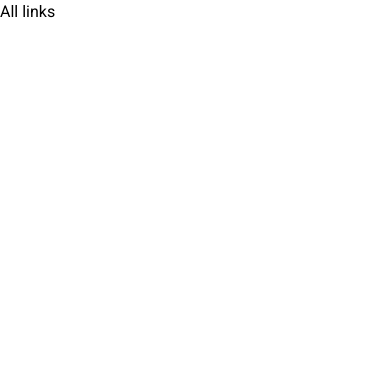
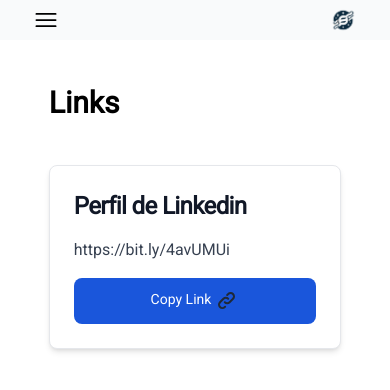
Before and after one commit to ramiroAlvarez9/shortener-link-frontend, a Next.js app: page /links in a window 390 px wide. Shown: the top 390 px of the page. Built offline with nearby package versions, Linux system fonts and the light colour scheme.

Commit message:
maquetado basico mobile terminado.

```diff
--- a/pages/_app.js
+++ b/pages/_app.js
@@ -1,5 +1,6 @@
 import { Roboto } from 'next/font/google'
 import '../src/app/globals.scss';
+import Menu from '@/app/components/Menu';
 
 const roboto = Roboto({
   weight: '400',
@@ -9,6 +10,7 @@
 export default function MyApp({ Component, pageProps }) {
   return (
     <main className={roboto.className}>
+      < Menu />
       <Component {...pageProps} />
     </main>
   )
--- a/pages/links.tsx
+++ b/pages/links.tsx
@@ -1,9 +1,22 @@
-import { NextPage } from 'next'
+import { NextPage } from "next";
+import CTALinkCard from "@/app/components/CTALinkCard";
 
 interface Props {}
 
 const Links: NextPage<Props> = ({}) => {
-  return <div>All links</div>
-}
+  return (
+    <>
+      <section  className="section__links flex justify-center">
 
-export default Links
+       <div style={{width: '75%', height: '100%'}} className="links__container">
+        <h2 style={{ fontWeight: 700 ,fontSize: '30px' }} className="createlink__title mt-10">
+            Links
+        </h2>
+          <CTALinkCard />
+        </div>
+      </section>
+    </>
+  );
+};
+
+export default Links;
--- a/pages/main.tsx
+++ b/pages/main.tsx
@@ -1,4 +1,4 @@
-import Card from "@/app/components/Card";
+import HorizontalCard from "@/app/components/HorizontalCard";
 
 
 export default function Main() {
@@ -12,13 +12,13 @@
             Your <br />links <br />platform.
           </h1>
 
-          <Card
+          <HorizontalCard
             urlImageLink="https://images.vexels.com/media/users/3/136294/isolated/preview/4172fc9833fe18b5f8669b148713a189-link-icon.png"
             title="Create your link"
             buttonTitle="Create"
             href = '/createlink'
           />
-          <Card
+          <HorizontalCard
             urlImageLink="https://images.vexels.com/media/users/3/136294/isolated/preview/4172fc9833fe18b5f8669b148713a189-link-icon.png"
             title="See your links"
             buttonTitle="View "
--- /dev/null
+++ b/src/app/components/CTALinkCard.tsx
@@ -0,0 +1,45 @@
+import { NextPage } from "next";
+import { Button, Card } from "flowbite-react";
+
+interface Props {}
+
+const CTALinkCard: NextPage<Props> = ({}) => {
+  return (
+    <>
+      <Card className="max-w-sm mt-10">
+        <h5 className="text-2xl font-bold tracking-tight text-gray-900 dark:text-white">
+          Perfil de Linkedin
+        </h5>
+        <a
+          className="font-normal text-gray-700 dark:text-gray-400"
+          href="https://bit.ly/4avUMUi"
+          target="_blank"
+        >
+          https://bit.ly/4avUMUi
+        </a>
+        <Button color = 'blue'>
+          Copy Link
+          <svg
+            className="w-6 h-6 text-gray-800 dark:text-white ml-1"
+            aria-hidden="true"
+            xmlns="http://www.w3.org/2000/svg"
+            width="24"
+            height="24"
+            fill="none"
+            viewBox="0 0 24 24"
+          >
+            <path
+              stroke="currentColor"
+              strokeLinecap="round"
+              strokeLinejoin="round"
+              strokeWidth="2"
+              d="M13.213 9.787a3.391 3.391 0 0 0-4.795 0l-3.425 3.426a3.39 3.39 0 0 0 4.795 4.794l.321-.304m-.321-4.49a3.39 3.39 0 0 0 4.795 0l3.424-3.426a3.39 3.39 0 0 0-4.794-4.795l-1.028.961"
+            />
+          </svg>
+        </Button>
+      </Card>
+    </>
+  );
+};
+
+export default CTALinkCard;
--- /dev/null
+++ b/src/app/components/CreateLinkForm.tsx
@@ -0,0 +1,29 @@
+"use client";
+
+import { Button, Checkbox, Label, TextInput } from "flowbite-react";
+
+export default function CreateLinkForm() {
+  return (
+    <form className="flex max-w-md flex-col gap-4 mt-10">
+      <div>
+        <div className="mb-2 block">
+          <Label htmlFor="email1" value="Destination" />
+        </div>
+        <TextInput id="email1" type="email" placeholder="https://www.example.com/long-url" required />
+      </div>
+      <div>
+        <div className="mb-2 block">
+          <Label htmlFor="password1" value="Title" />
+        </div>
+        <TextInput id="password1" type="password" required />
+      </div>
+      <div className="flex items-center gap-2">
+        <Checkbox id="remember" />
+        <Label htmlFor="remember"> Create qr code too?</Label>
+      </div>
+      <Button outline gradientDuoTone="cyanToBlue">
+        Create
+      </Button>
+    </form>
+  );
+}
--- a/src/app/globals.scss
+++ b/src/app/globals.scss
@@ -5,6 +5,7 @@
 $backgroundMenu : #f9fafb;
 $backgroundHome : #f4f6fa;
 $titlesColor : #273144;
+
 :root {
   --foreground-rgb: 0, 0, 0;
   --background-start-rgb: 214, 219, 220;
@@ -20,25 +21,31 @@
   }
 }
 
-body {
+body {}
 
-}
-.hamburgerMenu{
+.hamburgerMenu {
   background-color: $backgroundMenu;
 
 }
 
-.home__section{
+.home__section {
   width: 100%;
   height: 100vh;
   background-color: $backgroundHome;
 
-  .home__title{
+  .home__title {
     color: $titlesColor;
+  }
+
+  .createlink__section {
+    .createlink__title {
+      color : $titlesColor;
 
 
+    }
   }
 }
+
 @layer utilities {
   .text-balance {
     text-wrap: balance;
```
Also changed, not shown: pages/createlink.tsx (+20 -11 lines), src/app/components/HorizontalCard.tsx (renamed from src/app/components/Card.tsx), 1 other file (tests, documents, lock files or other folders).
